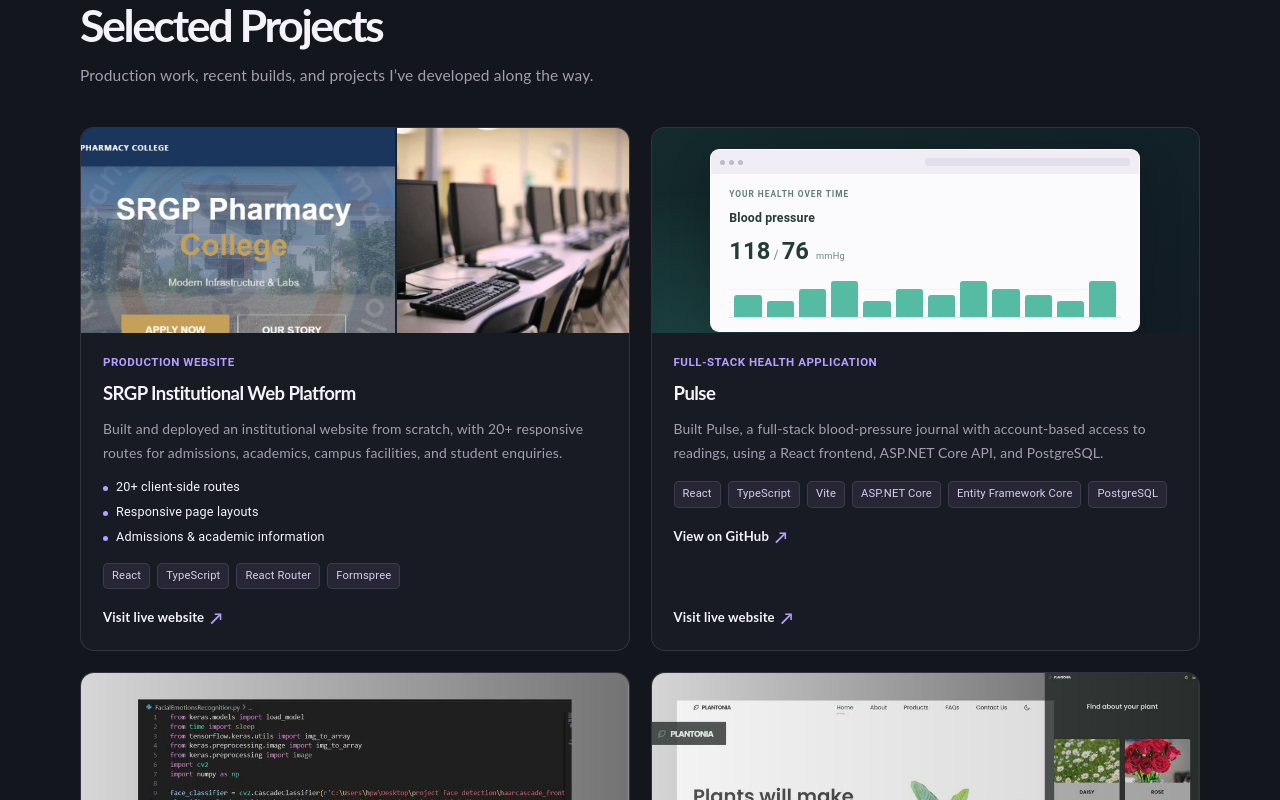
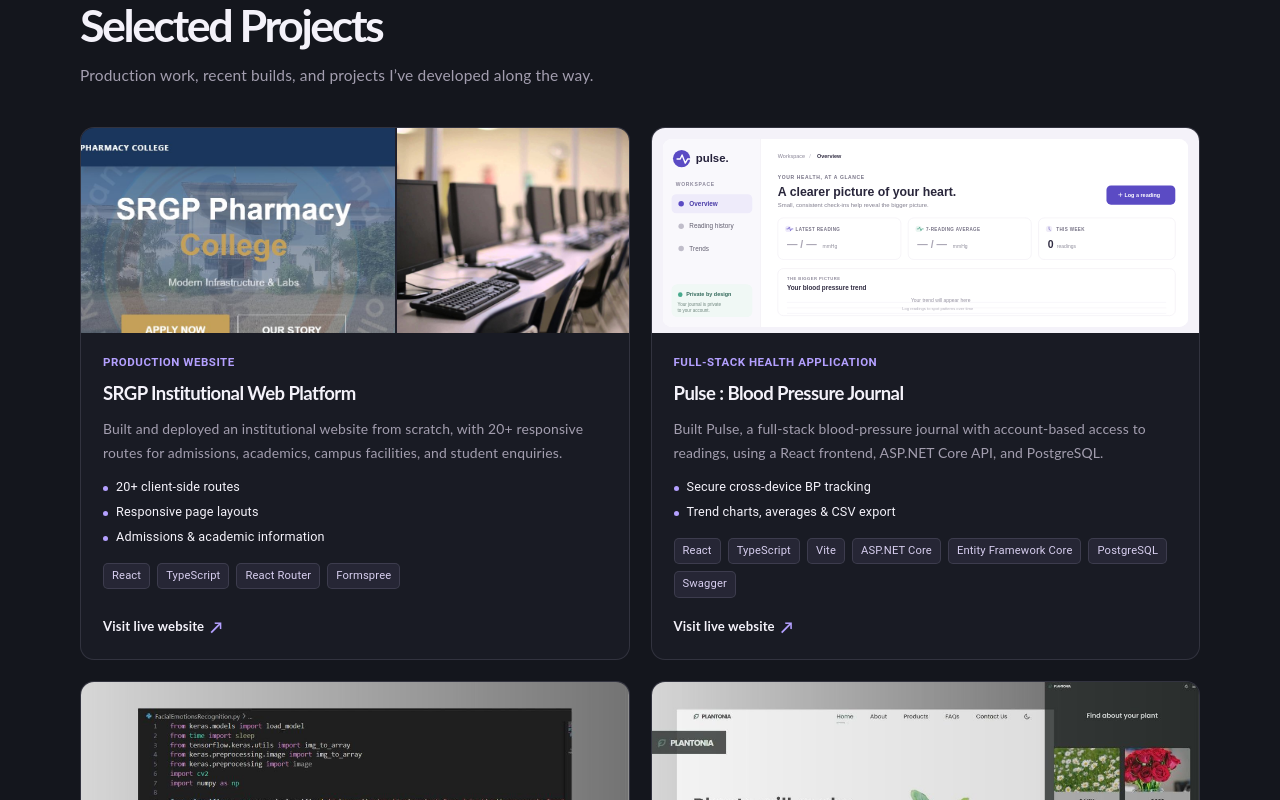
Before and after one commit to KhushiJaiswal09/protfolio-khushi, a React (Create React App) app: page / in a window 1280 px wide. Shown: the part 2460-3260 px from the top of the page. Built offline with nearby package versions, Linux system fonts and the light colour scheme.

Commit message:
project updates

```diff
--- a/src/assets/styles/Project.scss
+++ b/src/assets/styles/Project.scss
@@ -304,19 +304,22 @@
     line-height: 1.3;
 }
 
+.project-links {
+    display: flex;
+    flex-wrap: wrap;
+    align-items: center;
+    gap: 8px 20px;
+    margin-top: auto;
+    padding-top: 17px;
+}
+
 .project-source-link {
     display: inline-flex;
     align-items: center;
     gap: 6px;
-    margin-top: auto;
-    padding-top: 17px;
     color: var(--text);
     font-size: 0.82rem;
     font-weight: 650;
-}
-
-.project-technologies + .project-source-link {
-    margin-top: 0;
 }
 
 .project-source-link span {
--- a/src/components/Project.tsx
+++ b/src/components/Project.tsx
@@ -4,6 +4,7 @@ import srgpWebsite from "../assets/images/srgp-website.jpg";
 import srgpComputerLab from "../assets/images/srgp-computer-lab.jpg";
 import plantonia from "../assets/images/Plantonia.jpg";
 import webClash from "../assets/images/Webclash.jpg";
+import pulsePreview from "../assets/images/pulse-preview.svg";
 import "../assets/styles/Project.scss";
 
 interface ProjectDetails {
@@ -13,6 +14,7 @@ interface ProjectDetails {
     technologies: string[];
     highlights?: string[];
     image?: string;
+    imageAlt?: string;
     images?: { src: string; alt: string }[];
     href?: string;
     liveHref?: string;
@@ -33,13 +35,14 @@ const projects: ProjectDetails[] = [
         href: "http://srgp.in/",
     },
     {
-        title: "Pulse",
+        title: "Pulse : Blood Pressure Journal ",
         category: "Full-stack health application",
         description: "Built Pulse, a full-stack blood-pressure journal with account-based access to readings, using a React frontend, ASP.NET Core API, and PostgreSQL.",
-        technologies: ["React", "TypeScript", "Vite", "ASP.NET Core", "Entity Framework Core", "PostgreSQL"],
-        href: "https://github.com/KhushiJaiswal09/BP-Monitoring-setup/tree/main/bp-monitoring",
+        technologies: ["React", "TypeScript", "Vite", "ASP.NET Core", "Entity Framework Core", "PostgreSQL", "Swagger"],
+        highlights: ["Secure cross-device BP tracking", "Trend charts, averages & CSV export"],
+        image: pulsePreview,
+        imageAlt: "Pulse blood pressure journal dashboard preview",
         liveHref: "https://bp-monitoring-setup.vercel.app/",
-        visual: "health",
     },
     {
         title: "Face Emotion Recognition",
@@ -89,7 +92,7 @@ function Project() {
                                     <div className="project-image-single">
                                         <img
                                             src={project.image}
-                                            alt={`${project.title} project preview`}
+                                            alt={project.imageAlt ?? `${project.title} project preview`}
                                         />
                                     </div>
                                 ) : (
@@ -132,6 +135,8 @@ function Project() {
                                         <li key={technology}>{technology}</li>
                                     ))}
                                 </ul>
+                                {(project.href || project.liveHref) && (
+                                    <div className="project-links">
                                         {project.href && (
                                             <a
                                                 className="project-source-link"
@@ -159,6 +164,8 @@ function Project() {
                                             </a>
                                         )}
                                     </div>
+                                )}
+                            </div>
                         </article>
                     ))}
                 </div>
```
Also changed, not shown: src/assets/images/pulse-preview.svg (added), 1 other file (tests, documents, lock files or other folders). Lines whose indentation alone changed are shown as unchanged.
